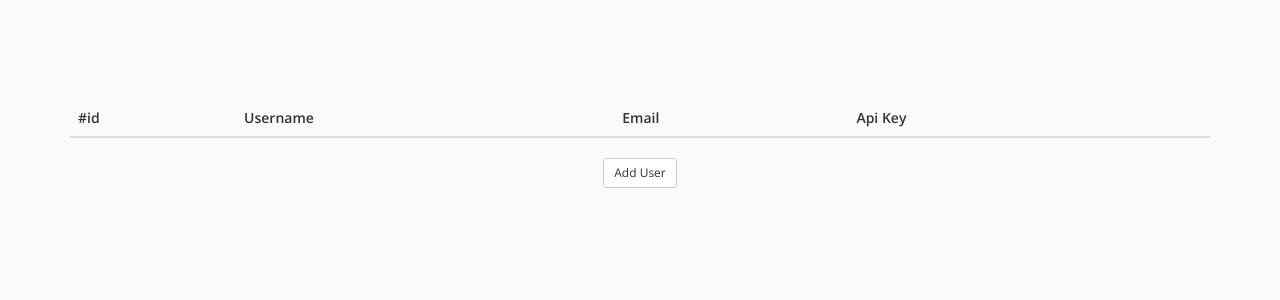
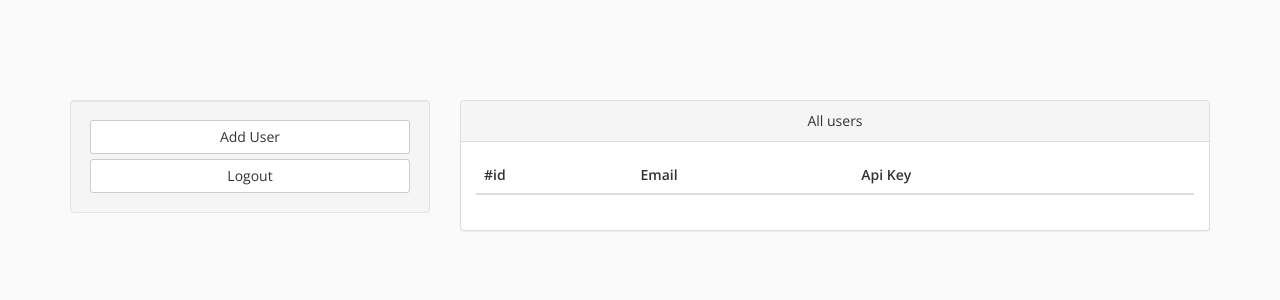
Before and after one commit to asm-products/saulify-web, a Flask app: page /dashboard in a window 1280 px wide. Shown: the top 300 px of the page. Run offline with Flask 2, Linux system fonts and the light colour scheme; lists and menus that the app fills with data are empty; some libraries are stand-ins or nearby versions.

Commit message:
delete username

```diff
--- a/db_ini.py
+++ b/db_ini.py
@@ -4,9 +4,9 @@ from saulify.models import User
 
 db.create_all()
 
-member = User(username='saul', email='saul@saulify.me')
+member = User(email='saul@saulify.me')
 member.hash_password('saul')
-admin = User(username='admin', email='admin@saulify.me')
+admin = User(email='admin@saulify.me')
 admin.role = 101
 admin.hash_password('saul')
 
--- a/saulify/forms.py
+++ b/saulify/forms.py
@@ -11,7 +11,6 @@ class LoginForm(Form):
 
 class AdUserForm(Form):
     id = HiddenField()
-    username = TextField('Username', [validators.Length(min=4, max=25)])
     email = TextField('Email Address', [validators.Length(min=6, max=35),
                                         validators.email()])
     password = PasswordField('Password', [validators.Required()])
--- a/saulify/models.py
+++ b/saulify/models.py
@@ -5,14 +5,12 @@ from passlib.apps import custom_app_context as pwd_context
 class User(db.Model):
     __tablename__ = 'user'
     id = db.Column(db.Integer, primary_key=True)
-    username = db.Column('username', db.String(20), unique=True, index=True)
     email = db.Column('email', db.String(120), unique=True)
     password_hash = db.Column(db.String(128))
     api_key = db.Column('api_key', db.String)
     role = db.Column(db.Integer, default=100)  # 100-member, 101-admin
 
-    def __init__(self, username, email):
-        self.username = username
+    def __init__(self, email):
         self.email = email
 
     def hash_password(self, password):
--- a/saulify/templates/dashboard.html
+++ b/saulify/templates/dashboard.html
@@ -2,12 +2,20 @@
 {% block body %}
 <div class="container landing-page">
   <div class="row">
-    <div class="col-md-12">
-			<table class="table table-striped">
-  			<thead>
+  	<div class="col-md-4">
+  		<div class="well" style="max-width: 400px; margin: 0 auto 10px;">
+      	<a href="#" class="btn btn-default btn-md btn-block" id="add_user_add">Add User</a>
+      	<a href="/logout" class="btn btn-default btn-md btn-block" role="button">Logout</a>
+    	</div>
+    </div>
+    <div class="col-md-8">
+    	<div class="panel panel-default">
+  			<div class="panel-heading">All users</div>
+  				<div class="panel-body">
+						<table class="table table-striped">
+  						<thead>
         	<tr>
           	<th>#id</th>
-          	<th>Username</th>
           	<th>Email</th>
           	<th>Api Key</th>
           	<th></th>
@@ -17,12 +25,11 @@
       		{% for  user in users %}
         	<tr>
           	<td>{{ user.id }}</td>
-         		<td>{{ user.username }}</td>
        			<td>{{ user.email }}</td>
       			<td>{% if user.api_key %}
-      			{{ user.api_key }}
       			<a href="javascript:createkey('{{user.id}}');"><span class="glyphicon glyphicon-refresh" aria-hidden="true"></span></a>
      				<a href="javascript:revokekey('{{user.id}}');"><span class="glyphicon glyphicon-minus" aria-hidden="true"></span></a>
+     				{{ user.api_key }}
      				{% else %}
      				<a href="javascript:createkey('{{user.id}}');"><span class="glyphicon glyphicon-plus" aria-hidden="true"></span></a>
       			{% endif %}
@@ -33,7 +40,9 @@
         	{% endfor %}
       	</tbody>
 			</table>
-			<button type="button" class="btn btn-default btn-sm" id="add_user_add">Add User</button>
+			</div>
+			</div>
+			</div>
 		</div>
   </div>
 </div>
@@ -48,22 +57,16 @@
       <form action="" method=post id="adduserform" role="form">
   			{{ form.hidden_tag() }}
   			{{ form.id }}
-      	<div class="control-group">
-        	<div class="controls">
-        		{{ form.username(class="form-control", placeholder="Enter Username") }}
-        			<p class="flash" id="error_username">{{  form.username.errors[0] }}</p>
-          </div>
-        </div>
         <div class="control-group">
           <div class="controls">
             {{ form.email(class="form-control", placeholder="Enter email") }}
-            <p class="flash" id="error_email">{{ form.email.errors[0] }}</p>
+            <p class="text-danger flash" id="error_email">{{ form.email.errors[0] }}</p>
           </div>
         </div>
         <div class="control-group">
           <div class="controls">
             {{ form.password(class="form-control", placeholder="Enter password") }}
-            <p class="flash" id="error_password">{{ form.password.errors[0] }}</p>
+            <p class="text-danger flash" id="error_password">{{ form.password.errors[0] }}</p>
           </div>
         </div>
       </form>
@@ -106,9 +109,10 @@ function edituser(id)
             {}
         ).done(function(data){
             $("#id").val(data.id);
-            $("#username").val(data.username);
             $("#email").val(data.email);
             $("#password").val("");
+            $("#error_email").text("");
+            $("#error_password").text("");
             $("#addUser").modal('show');
         }).fail(function(data,textstatus,xhr){
             alert('fail = ' + data + ', textstatus ' + textstatus );
@@ -131,7 +135,6 @@ function deleteuser(user_id){
 });
 }
 		$("#add_user_add").click(function(){
-        $("#username").val("");
         $("#email").val("");
         $("#password").val("");
         $("#addUser").modal('show');
@@ -144,13 +147,11 @@ function deleteuser(user_id){
             $("#adduserform").serialize(),
             function(data, textStatus) {
                  var errors = $.parseJSON(data);
-                $("#error_username").text("");
                 $("#error_email").text("");
                 $("#error_password").text("");
 
                 if(errors.iserror)
                 {
-                    if(errors.username!=undefined) $("#error_username").text(errors.username[0]);
                     if(errors.email!=undefined) $("#error_email").text(errors.email[0]);
                     if(errors.password!=undefined) $("#error_password").text(errors.password[0]);
                 }else if (errors.savedsuccess)
--- a/saulify/templates/user.html
+++ b/saulify/templates/user.html
@@ -3,7 +3,6 @@
 <div class="container landing-page">
   <div class="row">
     <div class="col-md-6 col-md-offset-3">
-      <p><label>Username:</label>{{ user.username }}</p>
       <p><label>Email:</label>{{ user.email }}</p>
       <p><label>API key:</label>{% if user.api_key %}{{ user.api_key }}{% endif %}</p>
       <a href="javascript:createkey();" class="btn btn-default" role="button">Create / Recreate Key</a>
--- a/saulify/views.py
+++ b/saulify/views.py
@@ -74,8 +74,7 @@ def add_user():
         result['iserror'] = False
         if not form.id.data:
             if True:
-                newuser = User(username=form.username.data,
-                               email=form.email.data)
+                newuser = User(email=form.email.data)
                 newuser.hash_password(form.password.data)
                 db.session.add(newuser)
                 db.session.commit()
@@ -85,7 +84,6 @@ def add_user():
             return json.dumps(result)
         else:
             edituser = User.query.get(form.id.data)
-            edituser.username = form.username.data
             edituser.email = form.email.data
             edituser.hash_password(form.password.data)
             db.session.commit()
@@ -103,7 +101,6 @@ def user_mod(id):
     user = User.query.get(id)
     if request.method == 'GET':
         return jsonify({"id": user.id,
-                        "username": user.username,
                         "email": user.email})
     elif request.method == 'DELETE':
         db.session.delete(user)
@@ -133,11 +130,11 @@ def dash_revokekey(user_id):
 def login():
     if request.method == 'GET':
         return render_template('login.html')
-    username = request.form['username']
+    email = request.form['email']
     password = request.form['password']
-    registered_user = User.query.filter_by(username=username).first()
+    registered_user = User.query.filter_by(email=email).first()
     if not registered_user or not registered_user.verify_password(password):
-        flash('Username or Password is invalid', 'error')
+        flash('Email or Password is invalid', 'error')
         return redirect(url_for('login'))
     login_user(registered_user)
     identity_changed.send(current_app._get_current_object(),
@@ -177,7 +174,7 @@ def logout():
         session.pop(key, None)
     identity_changed.send(current_app._get_current_object(),
                           identity=AnonymousIdentity())
-    return redirect(url_for('login'))
+    return redirect(url_for('index'))
 
 
 # The actual decorator function
```
Also changed, not shown: saulify/templates/login.html (+3 -12 lines), tests/conftest.py (+1 -1 lines), tests/test_app.py (+7 -9 lines).
